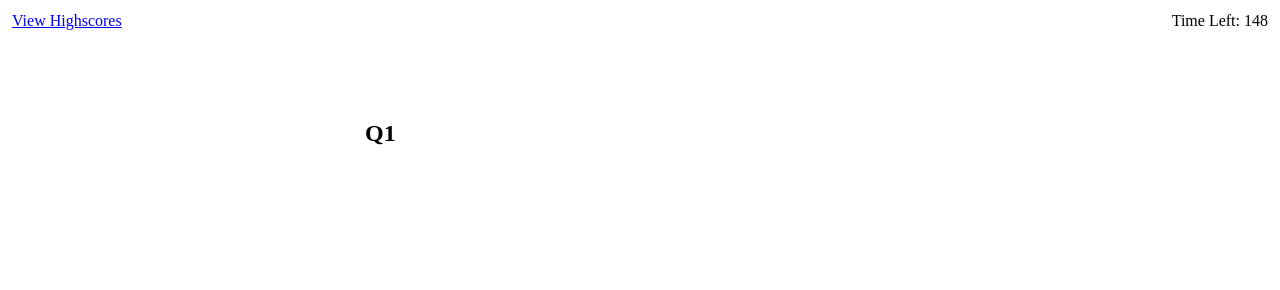
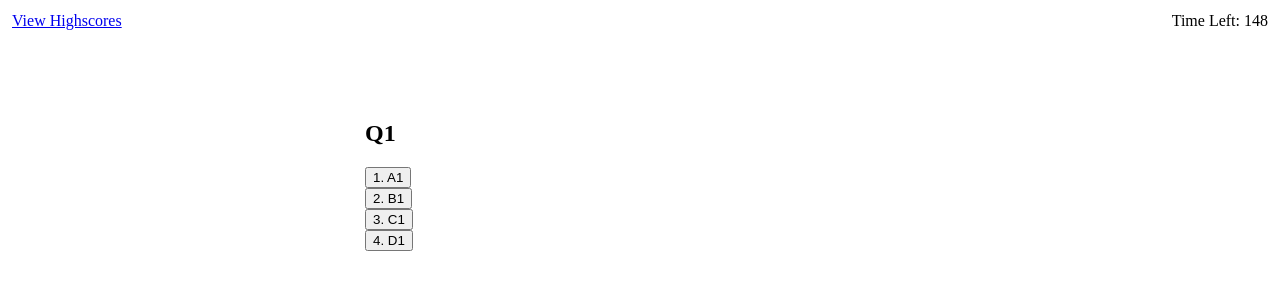
Before and after one commit to s-suresh-kumar/test_quiz, a plain HTML site: page index.html in a window 1280 px wide. Both pictures are taken after a click on the button "Start". Drawn offline with Linux system fonts and the light colour scheme.

Commit message:
more question display code added

```diff
--- a/script.js
+++ b/script.js
@@ -35,7 +35,7 @@ corrAns: "A6"
 
 let index =0;
 let currentQuestion = questions[index];
-
+let choicesEl = document.getElementById("choices");
 
 function startTheQuiz() {
   // start page handling
@@ -63,4 +63,16 @@ let questionEl = document.getElementById("question");
 
 questionEl.textContent = currentQuestion.question;
 
+choicesEl.innerHTML = "";
+
+for (let i=0; i <currentQuestion.choices.length; i++){
+
+  let choice =  currentQuestion.choices[i];
+  let choiceBtnEl = document.createElement('button');
+  choiceBtnEl.setAttribute('class','choice');
+  choiceBtnEl.setAttribute('value',  choice);
+  choiceBtnEl.textContent = i + 1 + '. ' + choice;
+
+  choicesEl.appendChild(choiceBtnEl);
 }
+}
--- a/style.css
+++ b/style.css
@@ -9,6 +9,9 @@
   right: 12px;
 }
 
+.choices button {
+  display:block;
+}
 .quiz-wrapper {
   margin: 120px auto 0 auto;
   max-width:550px;
```
